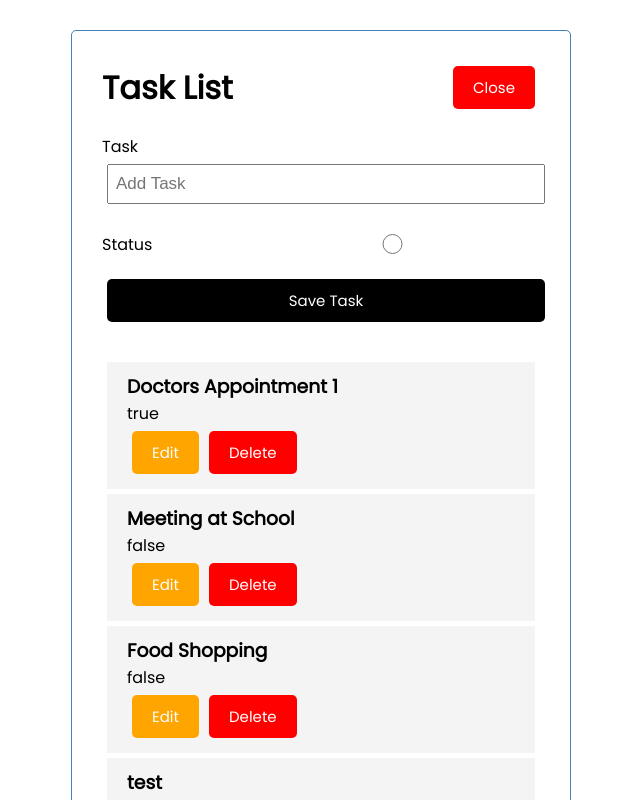
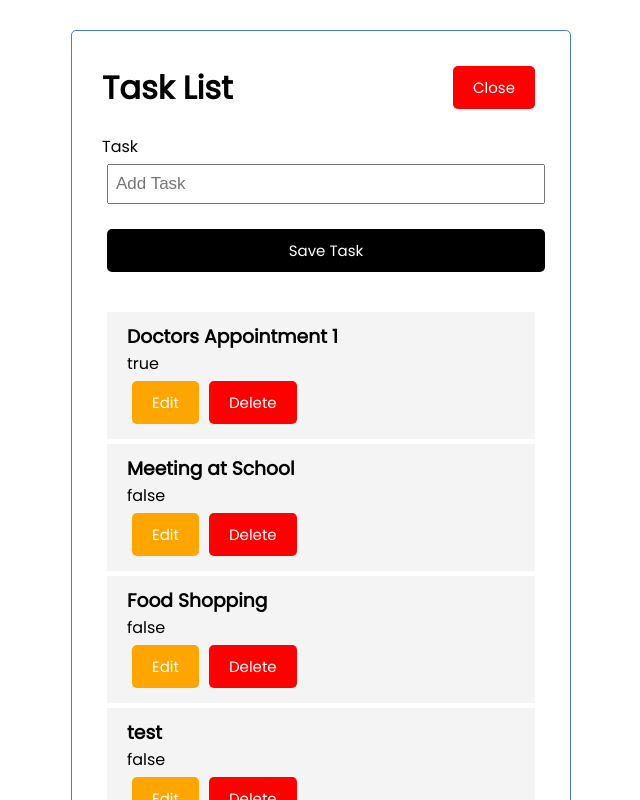
Before and after one commit to valeriyaterziyska/angular-task, an Angular app in the folder task-list/: page / in a window 1280 px wide. Both pictures are taken after a click on the button "Add Task". Shown: the top 800 px of the page, without its empty margins (319-959 px from the left). Built offline with nearby package versions, Linux system fonts and the light colour scheme; data requests are answered from the project's data file.

Commit message:
Add task component

```diff
--- a/task-list/src/app/components/add-task/add-task.component.html
+++ b/task-list/src/app/components/add-task/add-task.component.html
@@ -9,7 +9,7 @@
       placeholder="Add Task"
     />
   </div>
-  <div class="form-control form-control-check">
+  <!-- <div class="form-control form-control-check">
     <label for="completed">Status</label>
     <input
       type="radio"
@@ -17,6 +17,6 @@
       [(ngModel)]="completed"
       value="false"
     />
-  </div>
+  </div> -->
   <input type="submit" value="Save Task" class="btn btn-block" />
 </form>
--- a/task-list/src/app/components/add-task/add-task.component.ts
+++ b/task-list/src/app/components/add-task/add-task.component.ts
@@ -12,13 +12,13 @@ export class AddTaskComponent implements OnInit {
   @Output() onAddTask: EventEmitter<Task> = new EventEmitter();
 
   title: string;
-  completed: boolean = false;
+  completed: string ;
   showAddTask?: boolean;
   subscription: Subscription;
 
   constructor(private uiService: UiService) {
     this.title = '';
-    this.completed = false;
+    this.completed = 'false';
     this.subscription = this.uiService
       .onToggle()
       .subscribe((value) => (this.showAddTask = value));
@@ -40,6 +40,6 @@ export class AddTaskComponent implements OnInit {
     this.onAddTask.emit(newTask);
 
     this.title = '';
-    this.completed = false;
+    this.completed = "false";
   }
 }
```
Also changed, not shown: task-list/src/app/components/edit-task/edit-task.component.css (added, +9 -0 lines).
